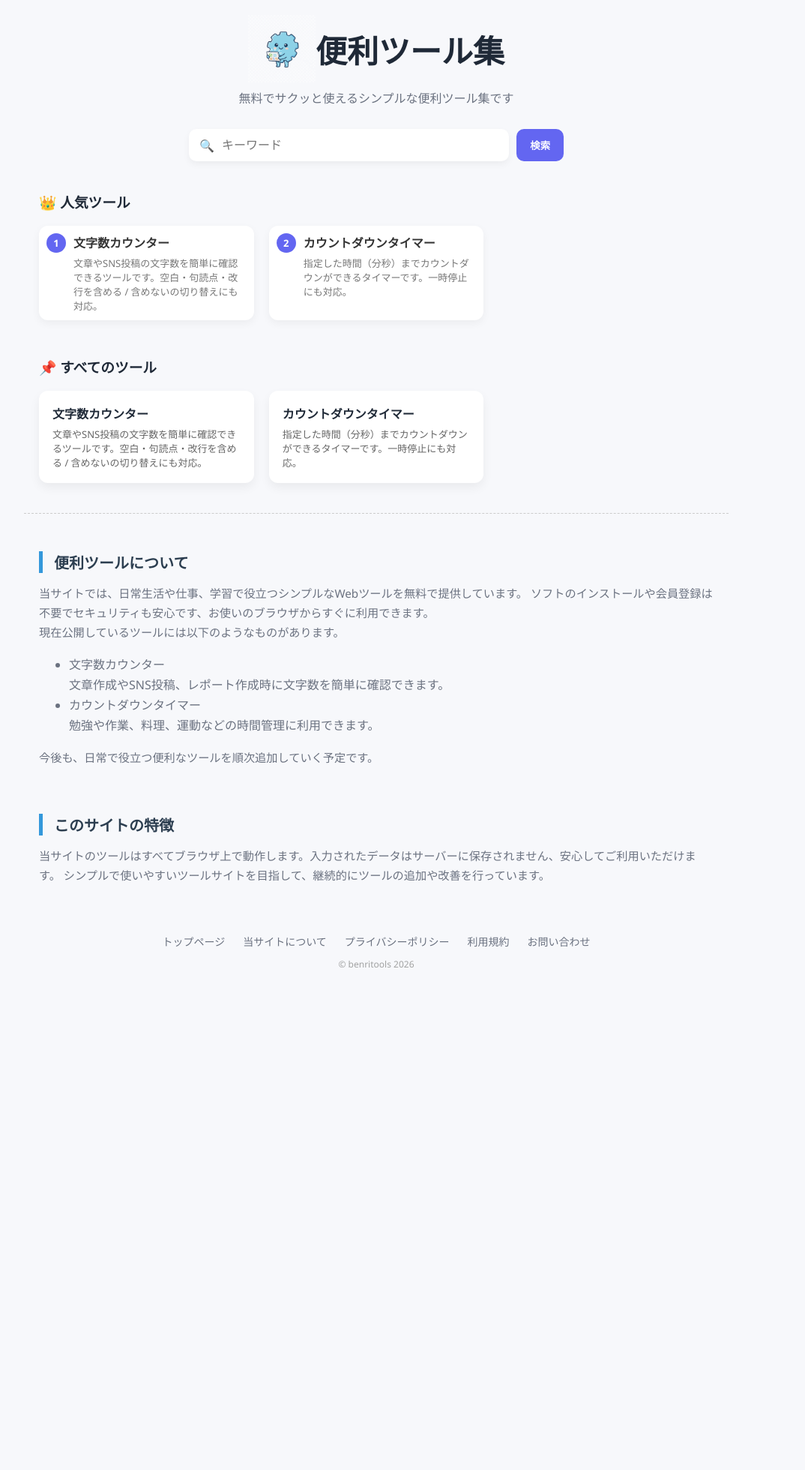
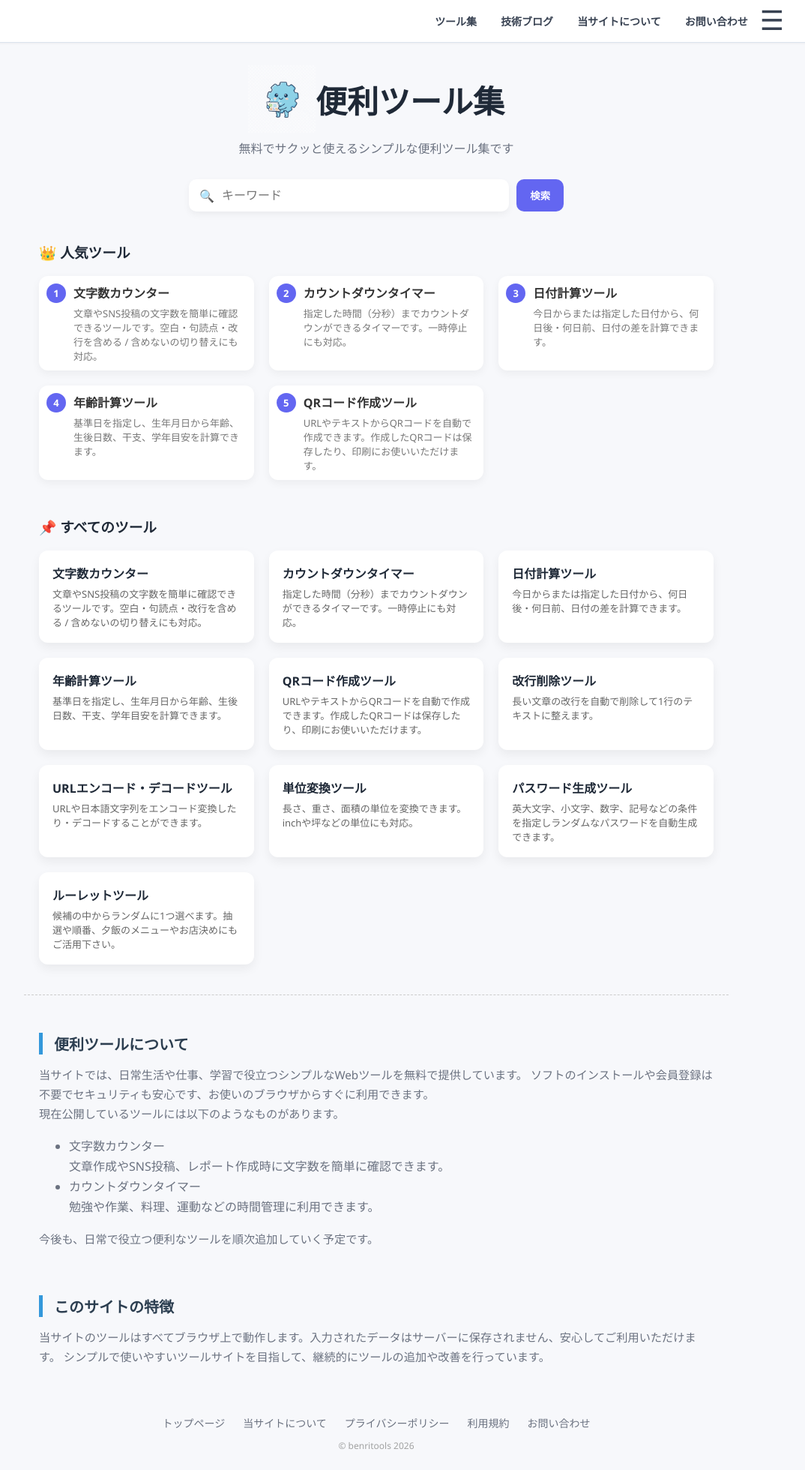
Before and after one commit to benritools/tools, a Jekyll site: the page index.html, which Jekyll copies as it is, in a window 1280 px wide. Shown: the whole page at 75% size, without its empty margins (138-1212 px from the left). Built offline with Jekyll 4.4.1, drawn with Linux system fonts in a browser that asks for light colours; before the commit the page ends 1338 px from its top, so only the background shows below that.

Commit message:
ツール追加

```diff
--- a/css/top.css
+++ b/css/top.css
@@ -14,13 +14,19 @@ body{
   font-family: "Hiragino Kaku Gothic ProN", "Yu Gothic", "Segoe UI", sans-serif;
   background:#f7f8fb;
   color: var(--text);
-	padding: 20px;
+  padding: 0;
 }
 
-    header{
-      text-align:center;
+header,
+main,
+.column-section,
+.footer{
+  padding-left:20px;
+  padding-right:20px;
 }
-
+header {
+  text-align: center;
+}
 h1{
   font-size:42px;
   margin:0 0 10px;
@@ -278,3 +284,77 @@ body{
 		font-size: 1.2rem;
 	}
 }
+/* ===== トップナビ ===== */
+
+.top-nav{
+  width:100%;
+  background:#fff;
+  border-bottom:1px solid var(--border);
+  box-shadow:0 1px 3px rgba(0,0,0,0.05);
+  margin-bottom:30px;
+}
+
+.top-nav-inner{
+  max-width:1100px;
+  margin:0 auto;
+  padding:6px 20px;
+  display:flex;
+  justify-content:flex-end;
+  align-items:center;
+}
+
+.nav-links{
+  display:flex;
+  gap:32px;
+  padding-right: 10px;
+}
+
+.nav-links a{
+  text-decoration:none;
+  color:#374151;
+  font-weight:600;
+  font-size:14px;
+}
+
+.menu-btn{
+  display:none;
+  background:none;
+  border:none;
+  font-size:36px;
+  cursor:pointer;
+  color:#374151;
+  display:block !important;
+}
+
+.mobile-menu{
+  display:none;
+  background:#fff;
+  border-top:1px solid var(--border);
+}
+
+.mobile-menu a{
+  display:block;
+  padding:10px 20px;
+  text-decoration:none;
+  color:#374151;
+  font-weight:600;
+  border-bottom:1px solid #eee;
+}
+
+.mobile-menu.open{
+  display:block;
+}
+@media (max-width:900px){
+  .nav-links{
+    display:none !important;
+  }
+
+  .menu-btn{
+    display:block !important;
+    margin-left:auto;
+  }
+
+  .top-nav-inner{
+    justify-content:flex-end;
+  }
+}
--- a/index.html
+++ b/index.html
@@ -26,6 +26,29 @@
   </head>
 
 <body>
+<nav class="top-nav">
+  <div class="top-nav-inner">
+    <div class="nav-links">
+      <a href="/">ツール集</a>
+      <a href="/blog/">技術ブログ</a>
+      <a href="/common/about.html">当サイトについて</a>
+      <a href="/common/contact.html">お問い合わせ</a>
+    </div>
+
+    <button id="menuBtn" class="menu-btn" type="button" aria-label="メニュー">
+      ☰
+    </button>
+  </div>
+
+  <div id="mobileMenu" class="mobile-menu">
+    <a href="/">ツール集</a>
+    <a href="/blog/">技術ブログ</a>
+    <a href="/common/about.html">当サイトについて</a>
+    <a href="/common/contact.html">お問い合わせ</a>
+    <a href="/common/terms.html">利用規約</a>
+    <a href="/common/privacy.html">プライバシーポリシー</a>
+  </div>
+</nav>
 
 <header>
   <div class="brand">
--- a/tools.json
+++ b/tools.json
@@ -10,5 +10,61 @@
     "description": "指定した時間（分秒）までカウントダウンができるタイマーです。一時停止にも対応。",
     "url": "timer/",
     "category": "time"
+  },
+    {
+    "name": "日付計算ツール",
+    "description": "今日からまたは指定した日付から、何日後・何日前、日付の差を計算できます。",
+    "url": "/date-calculator/",
+    "category": "生活",
+    "keywords": "日付計算,何日後,何日前,あと何日"
+  },
+  {
+    "name": "年齢計算ツール",
+    "description": "基準日を指定し、生年月日から年齢、生後日数、干支、学年目安を計算できます。",
+    "url": "/age-calculator/",
+    "category": "生活",
+    "keywords": "年齢計算,生年月日,生後日数,学年"
+  },
+  {
+    "name": "QRコード作成ツール",
+    "description": "URLやテキストからQRコードを自動で作成できます。作成したQRコードは保存したり、印刷にお使いいただけます。",
+    "url": "/qr-code/",
+    "category": "ビジネス",
+    "keywords": "QRコード,QR作成,URL"
+  },
+  {
+    "name": "改行削除ツール",
+    "description": "長い文章の改行を自動で削除して1行のテキストに整えます。",
+    "url": "/line-break-remover/",
+    "category": "文章",
+    "keywords": "改行削除,空白削除,文章整形"
+  },
+  {
+    "name": "URLエンコード・デコードツール",
+    "description": "URLや日本語文字列をエンコード変換したり・デコードすることができます。",
+    "url": "/url-encoder/",
+    "category": "開発",
+    "keywords": "URLエンコード,URLデコード,encode"
+  },
+  {
+    "name": "単位変換ツール",
+    "description": "長さ、重さ、面積の単位を変換できます。inchや坪などの単位にも対応。",
+    "url": "/unit-converter/",
+    "category": "計算",
+    "keywords": "単位変換,cm,inch,kg,坪"
+  },
+  {
+    "name": "パスワード生成ツール",
+    "description": "英大文字、小文字、数字、記号などの条件を指定しランダムなパスワードを自動生成できます。",
+    "url": "/password-generator/",
+    "category": "セキュリティ",
+    "keywords": "パスワード生成,ランダム,password"
+  },
+  {
+    "name": "ルーレットツール",
+    "description": "候補の中からランダムに1つ選べます。抽選や順番、夕飯のメニューやお店決めにもご活用下さい。",
+    "url": "/roulette/",
+    "category": "抽選",
+    "keywords": "ルーレット,抽選,順番決め"
   }
 ]
```
Also changed, not shown: other parts of index.html (+7 -0 lines), age-calculator/index.html (added, +52 -0 lines), css/style.css (+52 -0 lines), date-calculator/index.html (added, +63 -0 lines), line-break-remover/index.html (added, +71 -0 lines), password-generator/index.html (added, +52 -0 lines), qr-code/index.html (added, +52 -0 lines), roulette/index.html (added, +74 -0 lines), unit-converter/index.html (added, +53 -0 lines), url-encoder/index.html (added, +52 -0 lines). Lines whose indentation alone changed are shown as unchanged.
